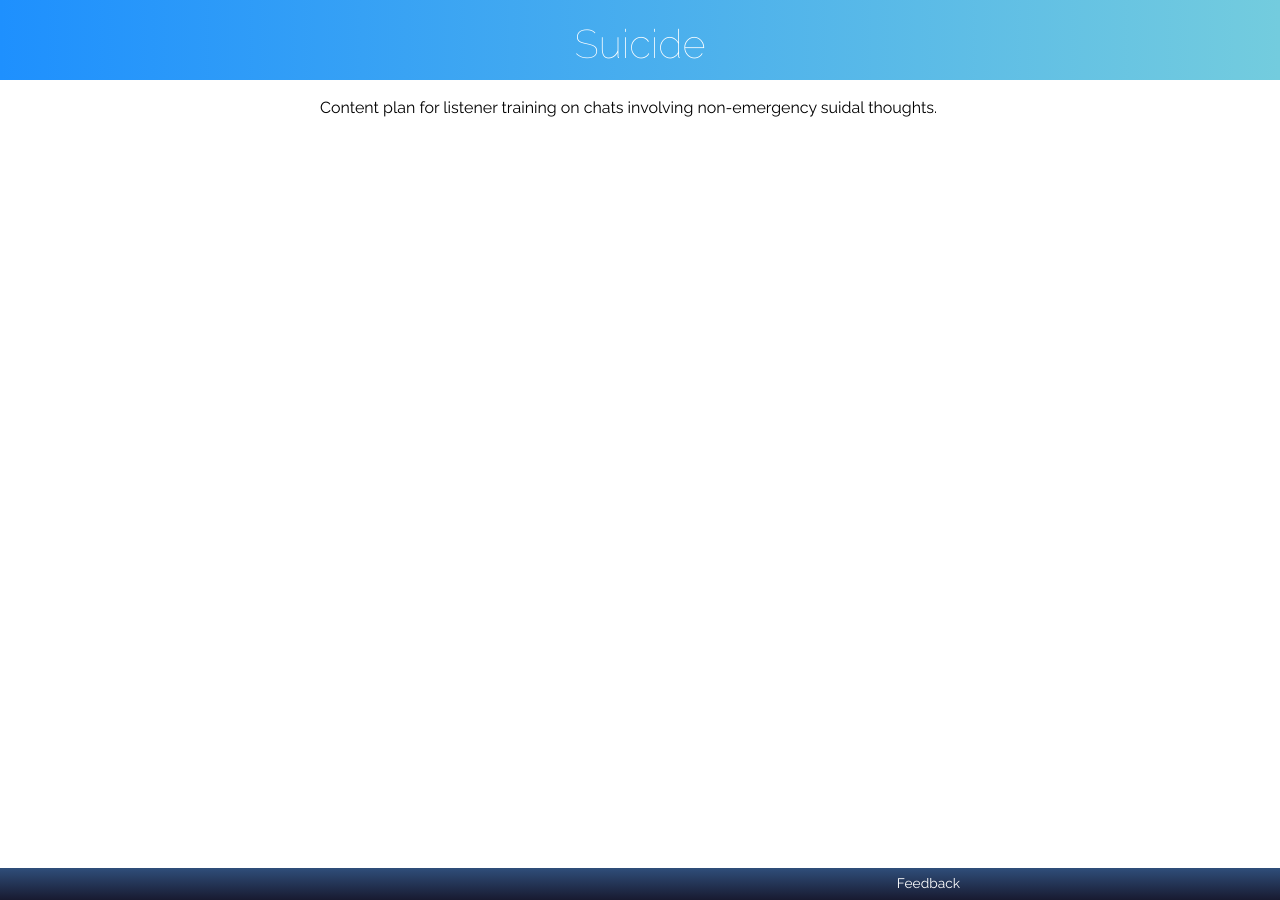
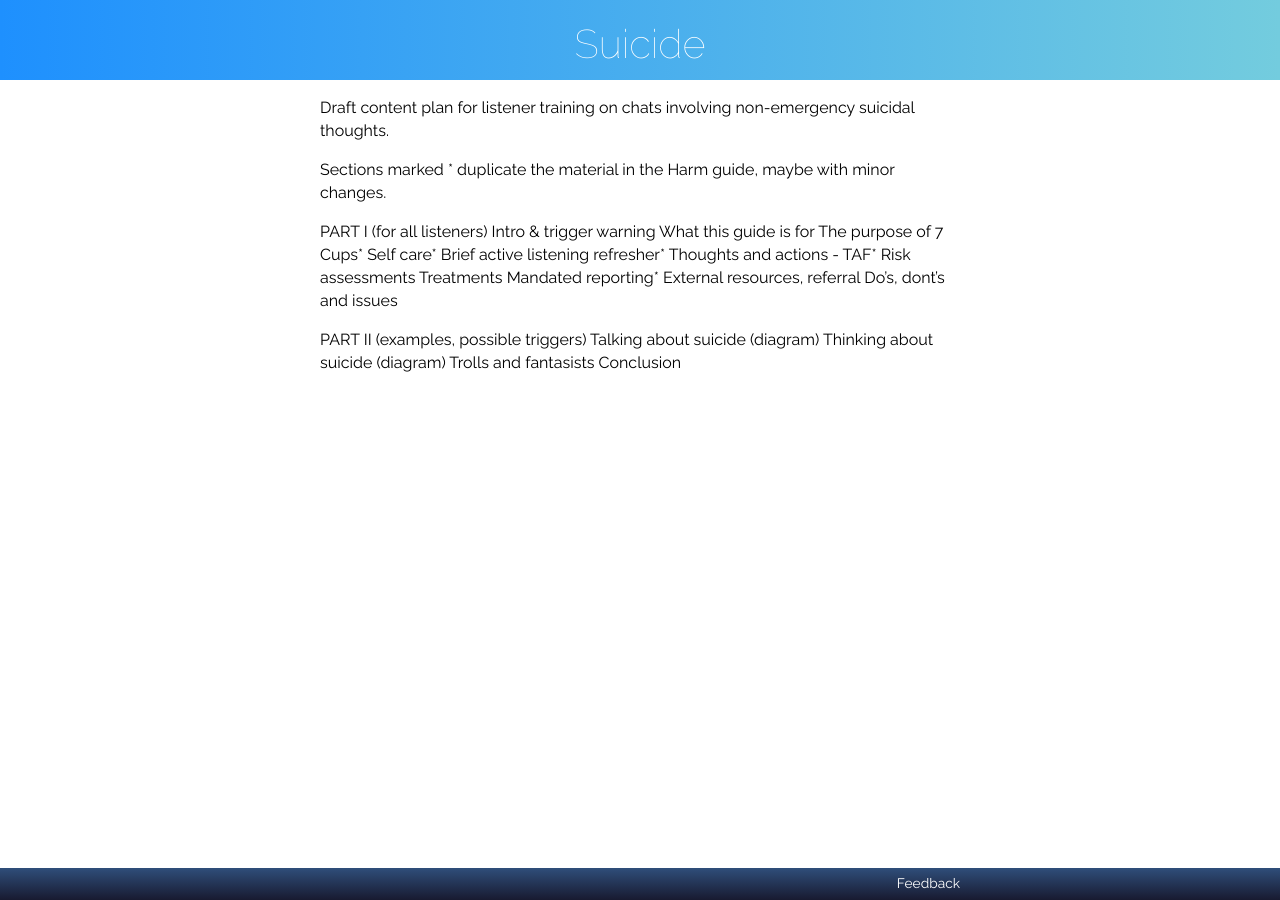
Before and after one commit to RarelyCharlie/rarelycharlie.github.io, a Jekyll site: the page built from _draft/suicide.md, in a window 1280 px wide. Built offline with Jekyll 4.4.1, drawn with Linux system fonts in a browser that asks for light colours.

Commit message:
add content plan

```diff
--- a/_draft/suicide.md
+++ b/_draft/suicide.md
@@ -3,4 +3,25 @@ title: Suicide
 layout: default
 feedback: https://www.7cups.com/@RarelyCharlie
 ---
-Content plan for listener training on chats involving non-emergency suidal thoughts.
+Draft content plan for listener training on chats involving non-emergency suicidal thoughts.
+
+Sections marked * duplicate the material in the Harm guide, maybe with minor changes.
+
+PART I (for all listeners)
+Intro & trigger warning
+What this guide is for
+The purpose of 7 Cups*
+Self care*
+Brief active listening refresher*
+Thoughts and actions - TAF*
+Risk assessments
+Treatments
+Mandated reporting*
+External resources, referral
+Do's, dont's and issues
+
+PART II (examples, possible triggers)
+Talking about suicide (diagram)
+Thinking about suicide (diagram)
+Trolls and fantasists
+Conclusion
```
